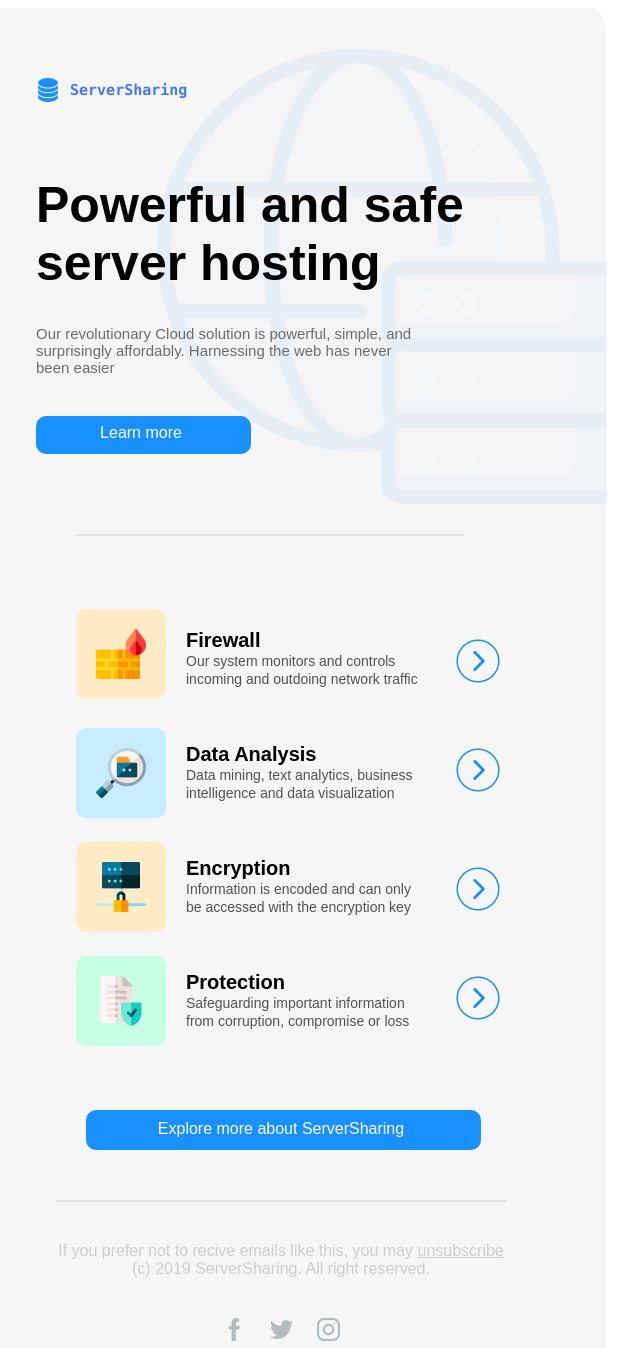
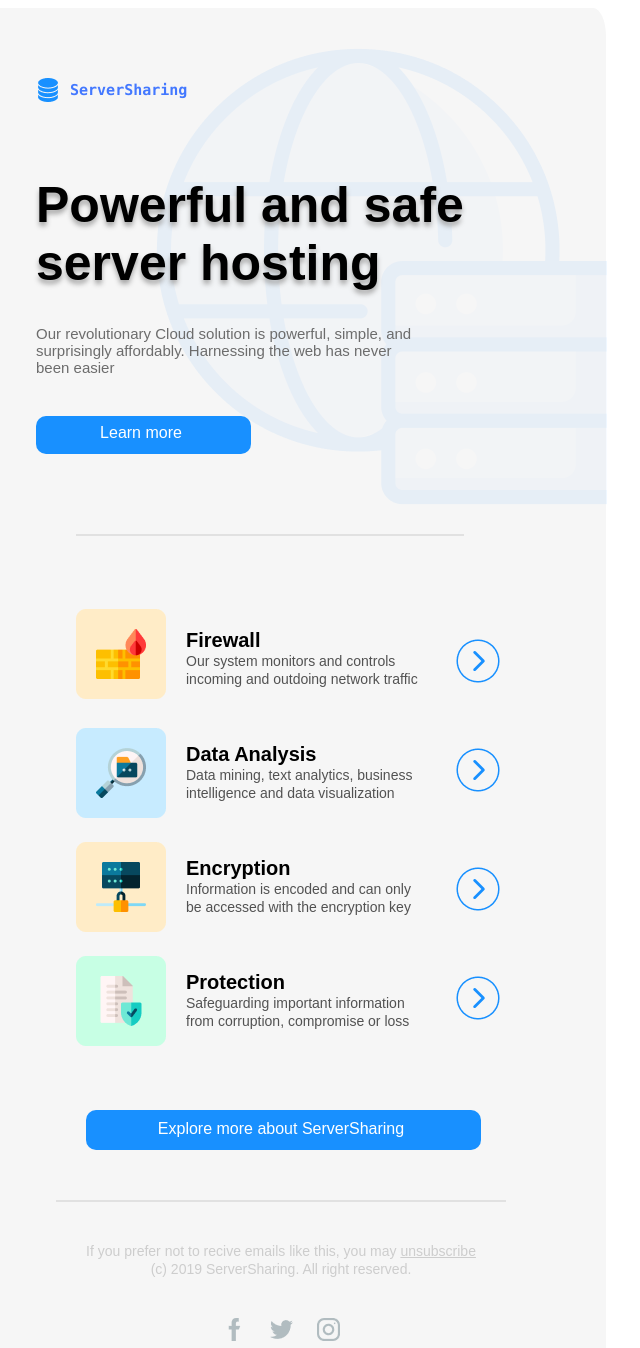
Before and after one commit to Fridrih-sHtulcman/lab-2-glob, a plain HTML site: page index.html in a window 1280 px wide. Shown: the whole page, without its empty margins (359-999 px from the left). Drawn offline with Linux system fonts and the light colour scheme.

Commit message:
patch shadow

```diff
--- a/index.html
+++ b/index.html
@@ -22,7 +22,7 @@
           <p1 style="padding-left: 10px;">ServerSharing</p1>
          </div>
 
-      <h1 style="font-family: arial;">Powerful and safe <br> server hosting</h1>
+      <h1 style="font-family: arial; text-shadow: 0px 4px 5px #a7a7a7;">Powerful and safe <br> server hosting</h1>
 
       <p2 style="margin: 0px 20px 0px 20px"> Our revolutionary Cloud solution is powerful, simple, and <br>surprisingly affordably. Harnessing the web has never <br>been easier</p2>
 
--- a/style.css
+++ b/style.css
@@ -218,3 +218,7 @@ h1 {
 .social {
     margin-top: 40px;
 }
+
+p7{
+    font-size: 14px;
+}
```
